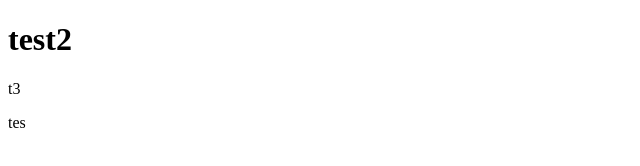
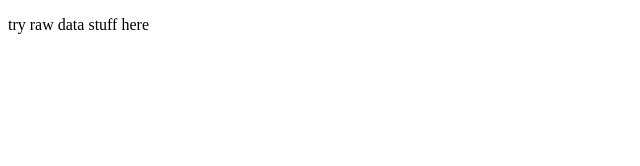
Before and after one commit to MrBreakNFix/mrbreaknfix.github.io, a plain HTML site: page index.html in a window 1280 px wide. Shown: the whole page, without its empty margins (0-640 px from the left). Drawn offline with Linux system fonts and the light colour scheme.

Commit message:
Update index.html

```diff
--- a/index.html
+++ b/index.html
@@ -1,10 +1,5 @@
 <!DOCTYPE html>
 <html>
-<head>
-<title>test</title>
-</head>
-<body>
-<h1>test2</h1>t3
-<p>tes</p>
+<p>try raw data stuff here</p>
 </body>
 </html>
```
